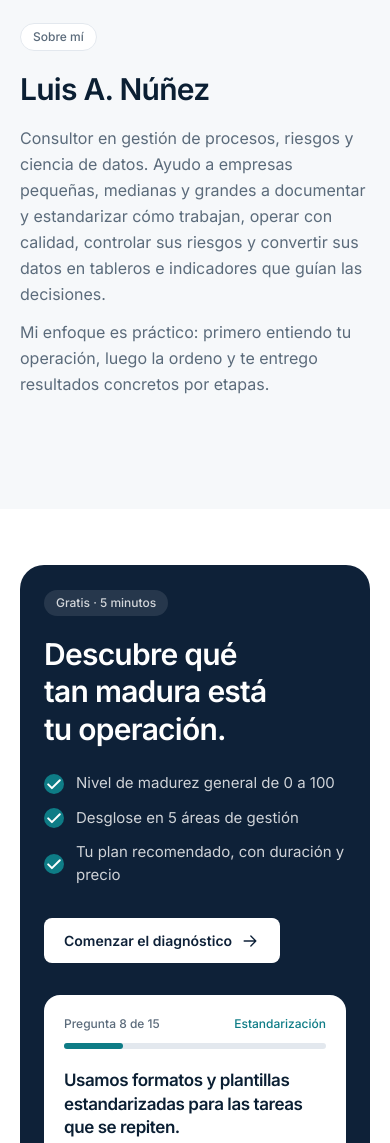
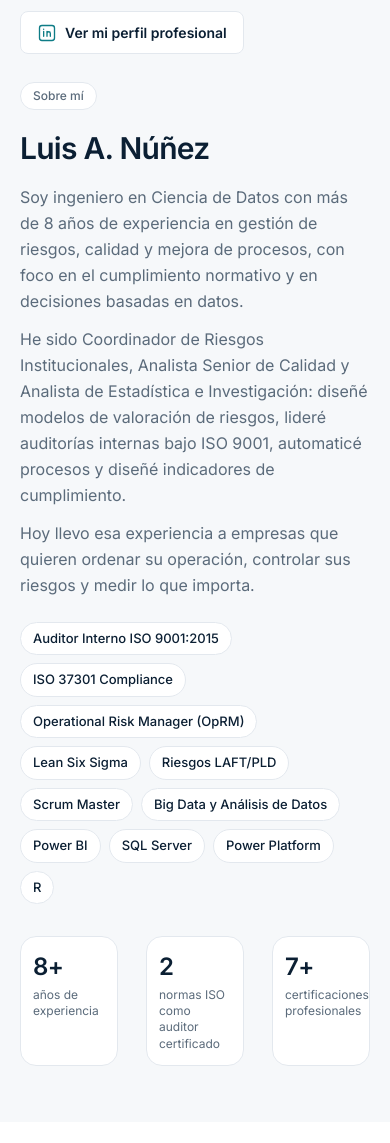
Before and after one commit to luisalfredonunez/avenordc-site, a plain HTML site: page index.html in a window 390 px wide. Shown: the part 4680-5823 px from the top of the page. Drawn offline with Linux system fonts and the light colour scheme.

Commit message:
Add files via upload

```diff
--- a/index.html
+++ b/index.html
@@ -13,7 +13,8 @@
 <meta property="og:type" content="website" />
 <meta property="og:locale" content="es_DO" />
 <meta property="og:site_name" content="Luis Núñez · Consultoría de Procesos" />
-<meta property="og:title" content="Organizo tu empresa para que opere con calidad y control" />
+<meta property="og:title" content="Consultoría en estructuración corporativa y control operativo para PyMEs" />
+<meta name="twitter:title" content="Consultoría en estructuración corporativa y control operativo para PyMEs" />
 <meta property="og:description" content="Procesos claros, riesgos bajo control y decisiones con datos. Haz el diagnóstico express gratis." />
 <meta name="twitter:card" content="summary_large_image" />
 <!-- Dominio: avenordc.com. Sube og-image.png a la misma carpeta que este index.html (public_html). -->
@@ -86,11 +87,19 @@
   #servicios article>.mt-5{margin-top:1rem}
   #sobre-mi .aspect-square{max-width:200px}
   #sobre-mi .grid{gap:1.75rem}
+  #aboutStats{grid-template-columns:repeat(3,minmax(0,1fr));gap:.5rem}
+  #aboutStats>div{padding:.85rem .75rem}
+  #aboutStats .text-3xl{font-size:1.5rem;line-height:2rem}
+  #aboutStats p{font-size:12px;line-height:1.35}
   #diagnostico .rounded-3xl{padding:1.5rem;gap:2rem}
   #contacto .grid{gap:2rem}
   #contacto .rounded-2xl.p-6{padding:1.25rem}
 }
 @media (max-width:379px){.nav-logo{height:32px}}
+/* LinkedIn en el encabezado: en el móvil no cabe junto a los demás botones; ahí va dentro del menú */
+@media (max-width:639px){.nav-li{display:none!important}}
+/* Botón de LinkedIn bajo la foto: tamaño natural (no estirado al ancho de la columna) */
+.about-li{width:max-content}
 
 /* ---------- Escena arriba al centro de Servicios: persona apagando un fuego con manguera ----------
    SVG + CSS en grises tenues de la página. La llama titila y el agua corre hacia ella;
@@ -256,6 +265,7 @@
       </nav>
 
       <div class="flex items-center gap-2">
+        <a data-ch="linkedin" hidden href="#" target="_blank" rel="noopener noreferrer" aria-label="Mi perfil de LinkedIn" title="Mi perfil de LinkedIn" class="nav-li icon-link flex h-9 w-9 items-center justify-center rounded-lg border border-edge text-ink transition-colors hover:bg-surface hover:text-brand"><svg class="ico"><use href="#i-in"/></svg></a>
         <button type="button" id="themeBtn" class="flex h-9 w-9 items-center justify-center rounded-lg border border-edge text-ink transition-colors hover:bg-surface" aria-label="Activar modo oscuro" aria-pressed="false" title="Modo oscuro">
           <svg class="ico theme-moon"><use href="#i-moon"/></svg><svg class="ico theme-sun"><use href="#i-sun"/></svg>
         </button>
@@ -275,6 +285,7 @@
       <a data-nav="about" hidden href="#sobre-mi" class="rounded-lg px-3 py-3 hover:bg-surface">Sobre mí</a>
       <a href="#diagnostico" class="rounded-lg px-3 py-3 hover:bg-surface">Diagnóstico</a>
       <a href="#contacto" class="rounded-lg px-3 py-3 hover:bg-surface">Contacto</a>
+      <a data-ch="linkedin" hidden href="#" target="_blank" rel="noopener noreferrer" class="icon-link flex items-center gap-2 rounded-lg px-3 py-3 hover:bg-surface"><svg class="ico h-[18px] w-[18px] text-brand"><use href="#i-in"/></svg>Mi perfil de LinkedIn</a>
     </nav>
   </div>
 </header>
@@ -484,6 +495,9 @@
           <img id="aboutImg" hidden alt="Retrato de Luis Núñez" loading="lazy" class="h-full w-full object-cover" />
           <span id="aboutMono" class="flex h-full w-full items-center justify-center text-6xl font-semibold text-brand" aria-hidden="true">LN</span>
         </div>
+        <a data-ch="linkedin" hidden href="#" target="_blank" rel="noopener noreferrer" class="about-li icon-link mt-4 inline-flex items-center gap-2 rounded-lg border border-edge bg-white px-4 py-2.5 text-[14px] font-semibold text-ink transition-colors hover:bg-surface">
+          <svg class="ico h-[18px] w-[18px] text-brand"><use href="#i-in"/></svg>Ver mi perfil profesional
+        </a>
       </div>
       <div class="lg:col-span-8">
         <span class="inline-block rounded-full border border-edge bg-white px-3 py-1 text-[12px] font-medium text-mute">Sobre mí</span>
@@ -788,7 +802,7 @@
   // ---- CONTACTO Y REDES (déjalos vacíos hasta tenerlos) ----
   whatsapp:  '18296216151',   // solo dígitos con código de país. Ej: '18091234567'
   correo:    '',   // Ej: 'luis@tudominio.com'
-  linkedin:  '',   // Ej: 'https://www.linkedin.com/in/tu-usuario'
+  linkedin:  'https://www.linkedin.com/in/luisnunez09',   // Ej: 'https://www.linkedin.com/in/tu-usuario'
   instagram: '',   // Ej: 'https://www.instagram.com/tu_usuario'
   tiktok:    '',   // Ej: 'https://www.tiktok.com/@tu_usuario'
   agenda:    '',   // Opcional: enlace de Calendly / Google Calendar
@@ -856,9 +870,13 @@
 
   // ---- SOBRE MÍ (opcional; si 'texto' está vacío, la sección se oculta) ----
   sobreMi: {
-    texto: 'Consultor en gestión de procesos, riesgos y ciencia de datos. Ayudo a empresas pequeñas, medianas y grandes a documentar y estandarizar cómo trabajan, operar con calidad, controlar sus riesgos y convertir sus datos en tableros e indicadores que guían las decisiones.\n\nMi enfoque es práctico: primero entiendo tu operación, luego la ordeno y te entrego resultados concretos por etapas.',   // Separa párrafos con una línea en blanco
-    credenciales: [],   // Ej: ['ISO 9001', 'Gestión de riesgos', 'PMO']
-    stats: [],          // Ej: [{ valor: '10+', etiqueta: 'años de experiencia' }]
+    texto: 'Soy ingeniero en Ciencia de Datos con más de 8 años de experiencia en gestión de riesgos, calidad y mejora de procesos, con foco en el cumplimiento normativo y en decisiones basadas en datos.\n\nHe sido Coordinador de Riesgos Institucionales, Analista Senior de Calidad y Analista de Estadística e Investigación: diseñé modelos de valoración de riesgos, lideré auditorías internas bajo ISO 9001, automaticé procesos y diseñé indicadores de cumplimiento.\n\nHoy llevo esa experiencia a empresas que quieren ordenar su operación, controlar sus riesgos y medir lo que importa.',   // Separa párrafos con una línea en blanco
+    credenciales: ['Auditor Interno ISO 9001:2015', 'ISO 37301 Compliance', 'Operational Risk Manager (OpRM)', 'Lean Six Sigma', 'Riesgos LAFT/PLD', 'Scrum Master', 'Big Data y Análisis de Datos', 'Power BI', 'SQL Server', 'Power Platform', 'R'],
+    stats: [
+      { valor: '8+', etiqueta: 'años de experiencia' },
+      { valor: '2', etiqueta: 'normas ISO como auditor certificado' },
+      { valor: '7+', etiqueta: 'certificaciones profesionales' }
+    ],
     foto: FOTO_LUIS     // Ej: 'foto-luis.jpg' (si está vacío se muestran las iniciales)
   },
 
```
